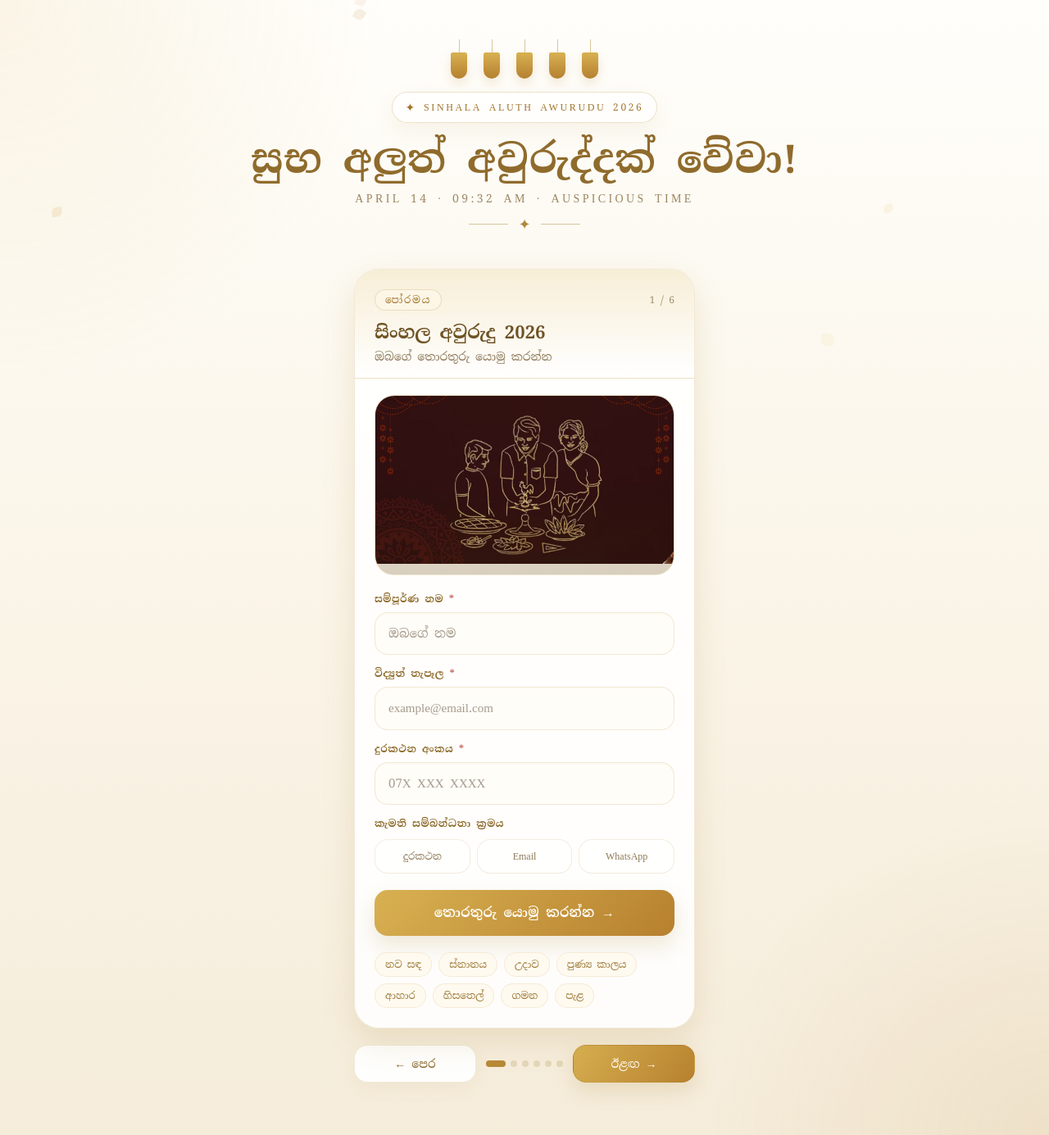
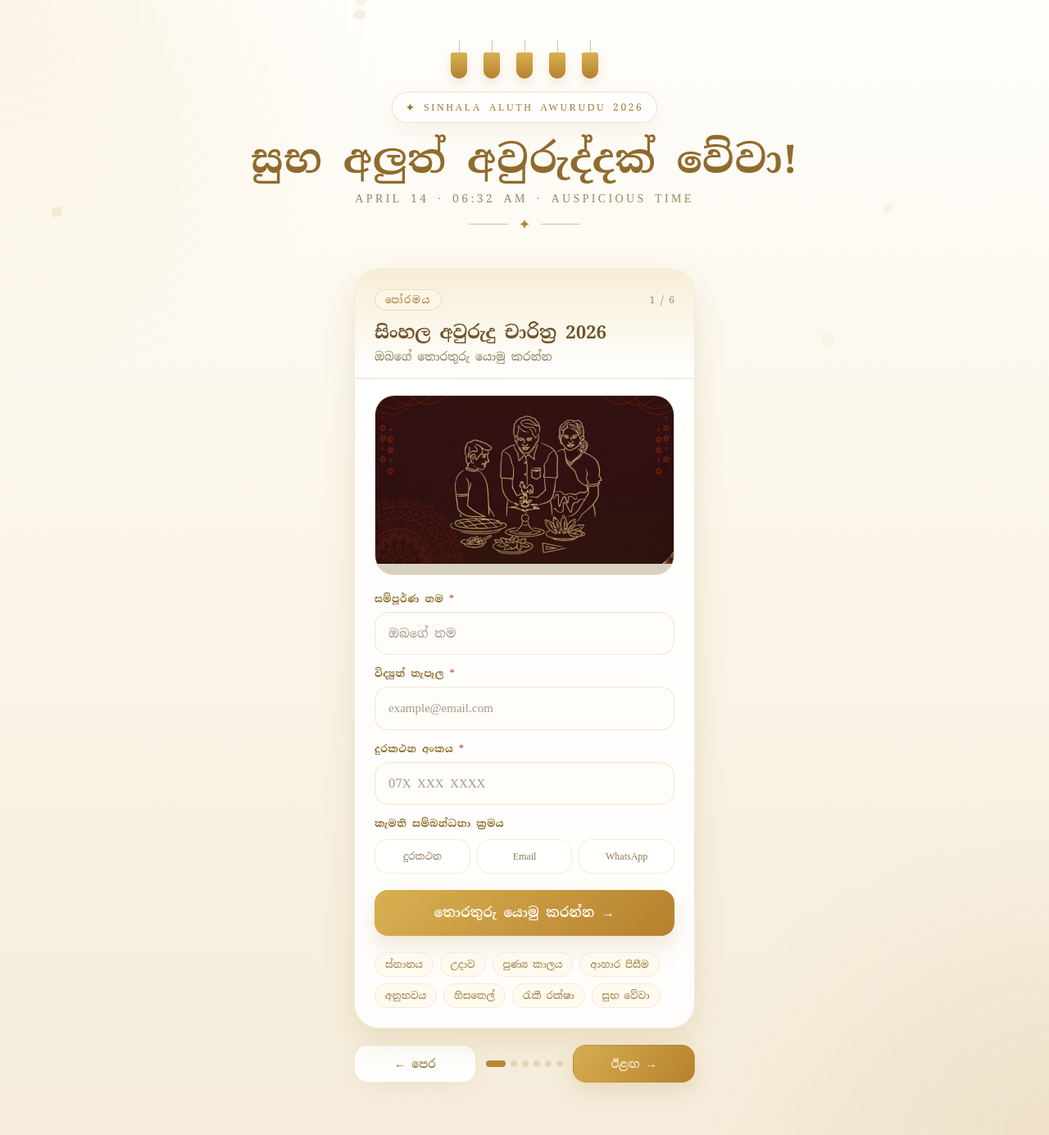
Before and after one commit to Ravindu200232/photoShop_frontend, a React (Vite) app in the folder frontend/: page /form in a window 1280 px wide. Shown: the whole page at 82% size. Built offline with nearby package versions, Linux system fonts and the light colour scheme.

Commit message:
Update form.jsx

```diff
--- a/frontend/src/pages/user/form.jsx
+++ b/frontend/src/pages/user/form.jsx
@@ -120,42 +120,50 @@ const SLIDES = [
     id: 0,
     type: "form",
     label: "පෝරමය",
-    title: "සිංහල අවුරුදු 2026",
+    title: "සිංහල අවුරුදු චාරිත්‍ර 2026",
     sub: "ඔබගේ තොරතුරු යොමු කරන්න",
     image: "form-hero",
     pills: [
-      "නව සඳ",
       "ස්නානය",
       "උදාව",
       "පුණ්‍ය කාලය",
-      "ආහාර",
+      "ආහාර පිසීම",
+      "අනුභවය",
       "හිසතෙල්",
-      "ගමන",
-      "පැළ",
+      "රැකී රක්ෂා",
+      "සුභ වේවා",
     ],
   },
   {
     id: 1,
     type: "content",
     label: "01",
-    title: "සිංහල අවුරුදු චාරිත්‍ර",
-    sub: "මුල් චාරිත්‍ර හා උදාව",
+    title: "පරණ අවුරුද්ද සඳහා ස්නානය",
+    sub: "නව අවුරුද්දට පෙර චාරිත්‍ර",
     image: "greeting",
     items: [
-      { h: "නව සඳ බැලීම", t: "මාර්තු 20 (සිකු) සහ අප්‍රේල් 19 (ඉරි) නව සඳ බැලීම." },
-      { h: "ස්නානය", t: "අප්‍රේල් 13 (සඳු) දිවුල් යුෂ මිශ්‍ර නානු ගා ස්නානය." },
-      { h: "අලුත් අවුරුද්ද", t: "අප්‍රේල් 14 (අඟ) පූ.භා. 09:32 ට සිංහල අලුත් අවුරුද්ද." },
+      {
+        h: "ස්නානය සහ ආගමික වතාවත්",
+        t: "අප්‍රේල් මස 13 වන සඳුදා පරණ අවුරුද්ද සඳහා ස්නානය කර ආගමික වතාවත්වල යෙදී නව සඳ බැලීම අනුපිළිවෙලින් සිදු කරන්න.",
+      },
     ],
   },
   {
     id: 2,
     type: "content",
     label: "02",
-    title: "පුණ්‍ය කාලය",
-    sub: "ආගමික වතාවත්",
+    title: "අලුත් අවුරුදු උදාව",
+    sub: "උදාව හා පුණ්‍ය කාලය",
     image: "stupa",
     items: [
-      { h: "පුණ්‍ය කාලය", t: "අප්‍රේල් 14 පූ.භා. 03:08 සිට අ.භා. 03:56 දක්වා ආගමික කටයුතු." },
+      {
+        h: "අලුත් අවුරුදු උදාව",
+        t: "අප්‍රේල් මස 14 වන අඟහරුවාදා පූර්වභාග 06.32 ට සිංහල අලුත් අවුරුද්ද උදාවේ.",
+      },
+      {
+        h: "පුණ්‍ය කාලය",
+        t: "අප්‍රේල් මස 14 වන අඟහරුවාදා පූර්වභාග 05.30 සිට අපරභාග 04.32 දක්වා පුණ්‍ය කාලය බැවින් ආගමික කටයුතුවල යෙදෙන්න.",
+      },
     ],
   },
   {
@@ -166,31 +174,42 @@ const SLIDES = [
     sub: "නැකත් අනුව",
     image: "lamp-family",
     items: [
-      { h: "ආහාර පිසීම", t: "අප්‍රේල් 14 පූ.භා. 10:41 — රක්ත වස්ත්‍ර, දකුණ, කිරිබත්." },
-      { h: "ආහාර ගැනීම", t: "අප්‍රේල් 14 අ.භා. 12:05 — දකුණ බලා සියලු ගනුදෙනු." },
+      {
+        h: "ආහාර පිසීම",
+        t: "අප්‍රේල් මස 14 වන අඟහරුවාදා පූර්වභාග 10.43 ට දකුණු දිශාව බලා ආහාර පිසීම මැනවි.",
+      },
     ],
   },
   {
     id: 4,
     type: "content",
     label: "04",
-    title: "හිසතෙල් ගෑම",
-    sub: "සුභ ගමන",
+    title: "ආහාර අනුභවය",
+    sub: "සුභ මොහොත",
     image: "blessing",
     items: [
-      { h: "හිසතෙල් ගෑම", t: "අප්‍රේල් 15 පූ.භා. 06:54 — නැගෙනහිර, කොහොඹ, පච්ච වස්ත්‍ර." },
-      { h: "රැකී රක්ෂා ගමන", t: "අප්‍රේල් 20 පූ.භා. 06:27 — ශ්වේත වස්ත්‍ර, දකුණ." },
+      {
+        h: "ආහාර අනුභවය",
+        t: "අප්‍රේල් මස 14 වන අඟහරුවාදා අපරභාග 12.05 ට දකුණු දිශාව බලා ආහාර අනුභවය මැනවි.",
+      },
     ],
   },
   {
     id: 5,
     type: "content",
     label: "05",
-    title: "පැළ සිටුවීම",
-    sub: "නව ආරම්භය",
+    title: "හිසතෙල් ගෑම සහ රැකී රක්ෂා",
+    sub: "අවසාන චාරිත්‍ර",
     image: "planting",
     items: [
-      { h: "පැළ සිටුවීම", t: "අප්‍රේල් 23 (බ්‍රහ) පූ.භා. 11:36 — රන්වන් වස්ත්‍ර, උතුර." },
+      {
+        h: "හිසතෙල් ගෑම",
+        t: "අප්‍රේල් මස 15 වන බදාදා පූර්වභාග 8.52 ට නැගෙනහිර දිශාව බලා හිස තෙල් ගෑම මැනවි.",
+      },
+      {
+        h: "රැකී රක්ෂා සඳහා පිටත්ව යාම",
+        t: "අප්‍රේල් මස 20 වන සඳුදා පූර්වභාග 06.27 ට දකුණු දිශාව බලා රැකී රක්ෂා සඳහා පිටත්ව යාම මැනවි.",
+      },
     ],
   },
 ];
@@ -319,7 +338,7 @@ export default function AwuruduFormClassicWhite() {
         </h1>
 
         <p className="text-sm tracking-[0.24em] uppercase text-[#9c8560]">
-          April 14 · 09:32 AM · Auspicious Time
+          April 14 · 06:32 AM · Auspicious Time
         </p>
 
         <OrnamentalDivider />
```
